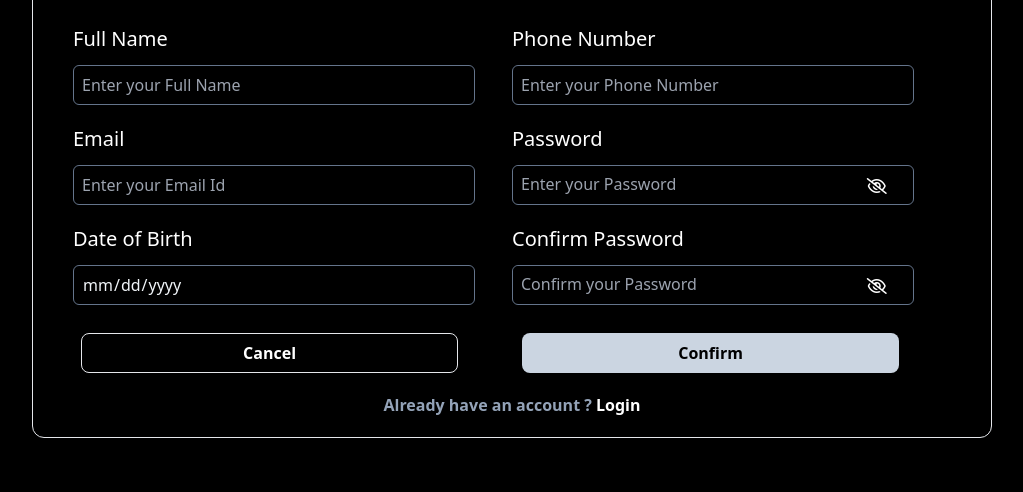
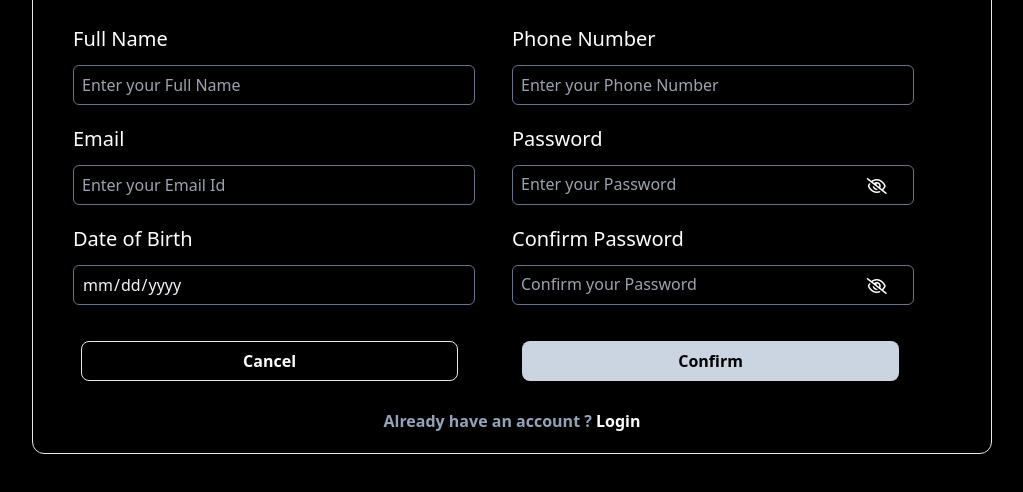
Before and after one commit to Ankit-Deep/Form-Validation, a website: page docs/index.html in a window 1280 px wide. Shown: the part 144-636 px from the top of the page, without its empty margins (128-1151 px from the left). Drawn offline with Linux system fonts and the light colour scheme.

Commit message:
Updated files

```diff
--- a/docs/index.html
+++ b/docs/index.html
@@ -70,7 +70,7 @@
             </div>
             <!-- All inputs ends -->
 
-            <div id="buttons" class=" w-full flex justify-around sm:gap-16 gap-5 sm:px-12 px-6">
+            <div id="buttons" class="p-2 w-full flex justify-around sm:gap-16 gap-5 sm:px-12 px-5">
                 <button id="cancel" type="reset" class="float-left w-6/12  py-1  bg-black border font-semibold h-10 text-white rounded-lg ">Cancel</button>
                 <button id="submit" type="submit" class="float-right w-6/12 py-1  bg-slate-300 font-semibold h-10 text-black rounded-lg hover:bg-white sm:mr-11">Confirm</button>
             </div>
```
